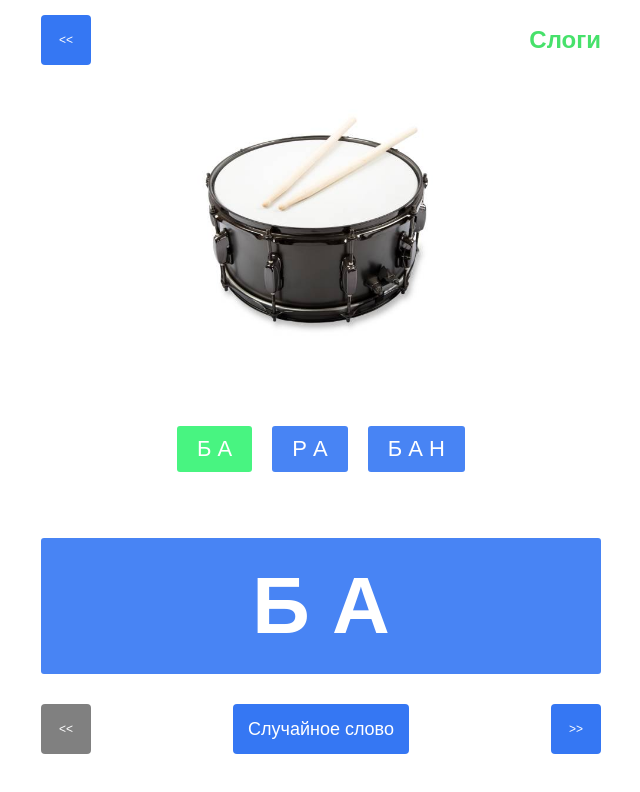
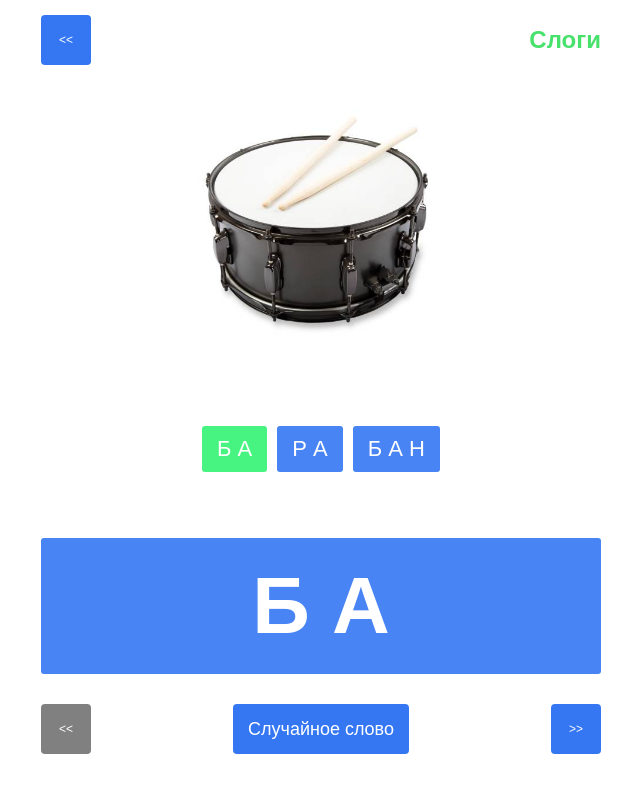
Before and after one commit to Alisbur/kidsGames, a React (Vite) app: page /words in a window 1280 px wide. Shown: the top 792 px of the page, without its empty margins (319-959 px from the left). Built offline with nearby package versions, Linux system fonts and the light colour scheme.

Commit message:
adds bicycle

```diff
--- a/src/assets/images/index.ts
+++ b/src/assets/images/index.ts
@@ -5,7 +5,8 @@ import drum from "./drum.jpg";
 import tractor from "./tractor.jpg";
 import tree from "./tree.jpg";
 import plane from "./plane.jpg";
+import bicycle from "./bicycle.jpg";
 
 export default {
-  cat, car, dog, drum, tractor, tree, plane
+  cat, car, dog, drum, tractor, tree, plane, bicycle
 }
--- a/src/components/WordPartsBlock/WordPartsBlock.module.scss
+++ b/src/components/WordPartsBlock/WordPartsBlock.module.scss
@@ -12,7 +12,7 @@
 .top {
   grid-area: top;
   display: flex;
-  gap: 20px;
+  gap: 10px;
   justify-content: center;
   align-items: center;
   padding: calc(100% / 10) 0;
--- a/src/shared/constants/words.ts
+++ b/src/shared/constants/words.ts
@@ -43,4 +43,10 @@ export const WORDS: TWordItem[] = [
     parts: ["СА", "МО", "ЛЁТ"],
     image: "plane",
   },
+  {
+    id: 8,
+    word: "ВЕЛОСИПЕД",
+    parts: ["ВЕ", "ЛО", "СИ", "ПЕД"],
+    image: "bicycle",
+  },
 ];
--- a/src/shared/ui/word-part/word-part.module.scss
+++ b/src/shared/ui/word-part/word-part.module.scss
@@ -11,7 +11,7 @@
   display: flex;
   align-items: center;
   justify-content: center;
-  padding: 10px 20px;
+  padding: 10px 15px;
   opacity: 0.9;
 
   &_active {
```
Also changed, not shown: src/assets/images/bicycle.jpg (added).
